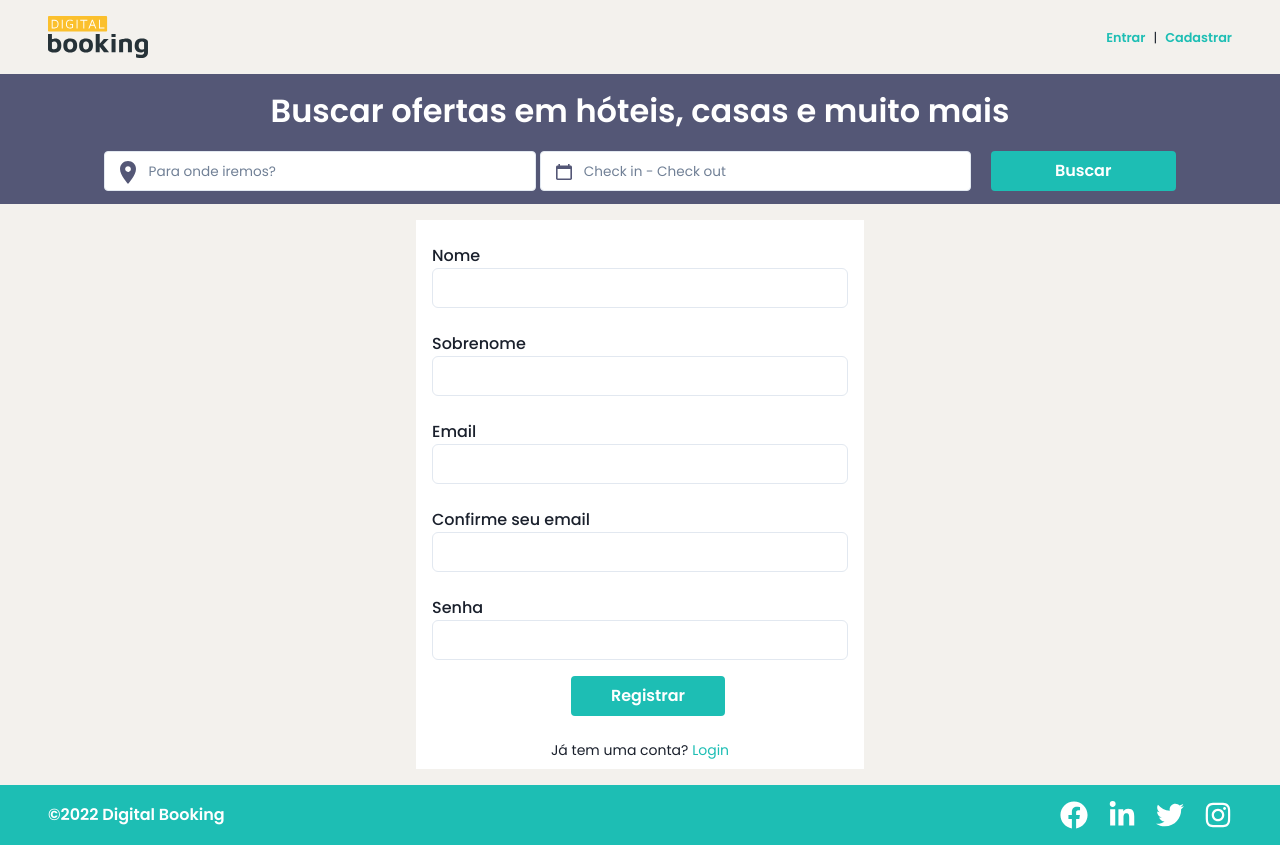
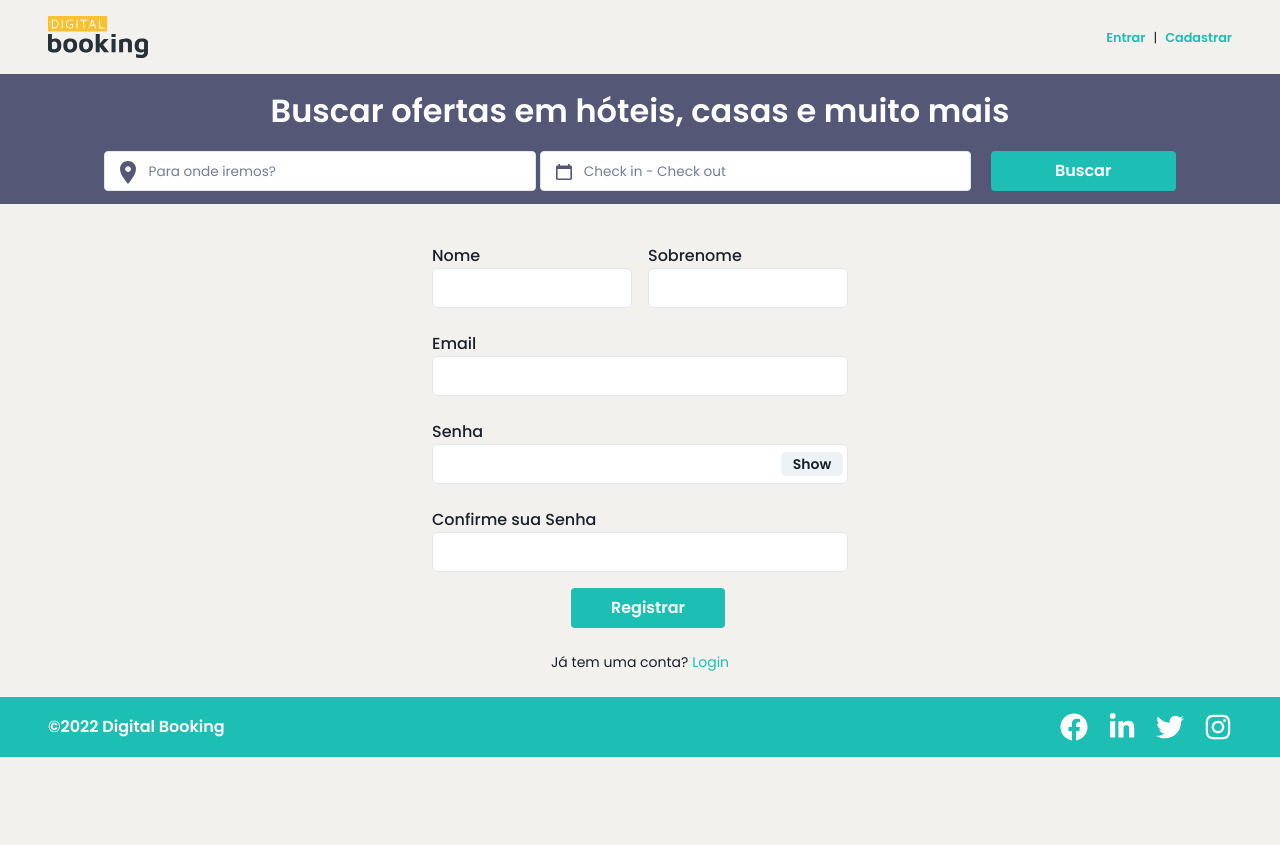
Before and after one commit to hulluxhd/7wonders, a React (Create React App) app in the folder projeto-integrador-front/: page /register in a window 1280 px wide. After the commit the page ends 800 px from the top, so only its background shows below. Built offline with nearby package versions, Linux system fonts and the light colour scheme.

Commit message:
show and hiden password

```diff
--- /dev/null
+++ b/projeto-integrador-front/src/components/InputPassword/index.jsx
@@ -0,0 +1,49 @@
+import {
+    Box, FormLabel, Input, Text, InputGroup, InputRightElement, Button, Icon
+} from '@chakra-ui/react';
+import React, { useState } from 'react';
+
+function InputPassword({
+    fieldname,
+    placeholderDescription,
+    fieldDescription,
+    type,
+    errorColor,
+    props,
+    errors,
+    touched,
+}) {
+    // função para exibir/ocultar password
+    const [show, setShow] = useState(false);
+    const handleClick = () => setShow(!show);
+
+    return (
+        <Box display="flex" flexDirection="column">
+            <FormLabel mt={6} mb={0} htmlFor={fieldname}>{fieldDescription}</FormLabel>
+            <InputGroup>
+                <Input
+                  bgColor="#FFF"
+                  {...props.getFieldProps(fieldname)}
+                  id={fieldname}
+                  placeholder={placeholderDescription}
+                  type={show ? 'text' : 'password'}
+                  name={fieldname}
+                />
+                <InputRightElement width="4.5rem">
+                    <Button h="1.5rem" size="sm" onClick={handleClick}>
+                        {show ? (<Icon name="view-off" />) : 'Show'}
+                    </Button>
+                </InputRightElement>
+            </InputGroup>
+            <Box>
+                    {errors && touched ? (
+                        <Text as="span" color={errorColor} size="xs" position="absolute">
+                            {errors}
+                        </Text>
+                    ) : null}
+            </Box>
+        </Box>
+    );
+}
+
+export default InputPassword;
--- a/projeto-integrador-front/src/components/InputRegister/index.jsx
+++ b/projeto-integrador-front/src/components/InputRegister/index.jsx
@@ -16,6 +16,7 @@ function InputRegister({
     <Box display="flex" flexDirection="column">
       <FormLabel mt={6} mb={0} htmlFor={fieldname}>{fieldDescription}</FormLabel>
       <Input
+        bgColor="#FFF"
         {...props.getFieldProps(fieldname)}
         id={fieldname}
         placeholder={placeholderDescription}
--- a/projeto-integrador-front/src/components/RegisterForm/index.jsx
+++ b/projeto-integrador-front/src/components/RegisterForm/index.jsx
@@ -5,11 +5,17 @@ import {
   useMediaQuery,
   Text,
   useToast,
+  InputGroup,
+  InputRightElement,
+  Button,
+  Icon,
 } from '@chakra-ui/react';
 import { Formik, Form } from 'formik';
 import * as Yup from 'yup';
+import React, { useState } from 'react';
 import BasicButton from '../BasicButton';
 import InputRegister from '../InputRegister';
+import InputPassword from '../InputPassword';
 
 // regras  e errors para validação dos inputs
 const SignupSchema = Yup.object().shape({
@@ -22,19 +28,18 @@ const SignupSchema = Yup.object().shape({
     .max(40, 'Muito longo!')
     .required('Obrigatório'),
   email: Yup.string().email('Email invalido!').required('Obrigatório'),
-  emailVerf: Yup.string()
-    .email('Email invalido!')
-    .required('Confirmação obrigatória')
-    .oneOf([Yup.ref('email')], 'Use o mesmo endereço de email!'),
   password: Yup.string()
     .min(4, 'Use no mínimo 4 caracteres')
     .required('Obrigatório'),
+  passwordVerf: Yup.string()
+    .required('Confirmação obrigatória')
+    .oneOf([Yup.ref('password')], 'Use a mesma senha!'),
+
 });
 
 function RegisterForm({ openDrawer }) {
   // breakpoint de 606px. Possibilidade de alteração
   const [isSmallerThan606] = useMediaQuery('(max-width: 606px)');
-
   // variável que armazena os dados da confirmação do cadastro
   const toast = useToast();
 
@@ -64,10 +69,11 @@ function RegisterForm({ openDrawer }) {
         }}
       >
         {props => (
-          <Container maxW="md" bgColor="#FFF">
+          <Container maxW="md" bgColor="">
             <Box display="flex" flexWrap="wrap" flexDirection="column">
               <Form onSubmit={props.handleSubmit}>
                 <FormControl>
+                  <Box display="flex" flexDirection="row" gap={4}>
                   <InputRegister
                     fieldDescription="Nome"
                     props={props}
@@ -86,6 +92,7 @@ function RegisterForm({ openDrawer }) {
                     type="text"
                     errorColor="var(--red)"
                   />
+                  </Box>
                   <InputRegister
                     fieldDescription="Email"
                     props={props}
@@ -95,21 +102,20 @@ function RegisterForm({ openDrawer }) {
                     type="text"
                     errorColor="var(--red)"
                   />
-                  <InputRegister
-                    fieldDescription="Confirme seu email"
-                    props={props}
-                    fieldname="emailVerf"
-                    errors={props.errors.emailVerf}
-                    touched={props.touched.emailVerf}
-                    type="text"
-                    errorColor="var(--red)"
-                  />
-                  <InputRegister
+                  <InputPassword
                     fieldDescription="Senha"
                     props={props}
                     fieldname="password"
                     errors={props.errors.password}
                     touched={props.touched.password}
+                    errorColor="var(--red)"
+                  />
+                  <InputRegister
+                    fieldDescription="Confirme sua Senha"
+                    props={props}
+                    fieldname="passwordVerf"
+                    errors={props.errors.passwordVerf}
+                    touched={props.touched.passwordVerf}
                     type="password"
                     errorColor="var(--red)"
                   />
```
Lines whose indentation alone changed are shown as unchanged.
